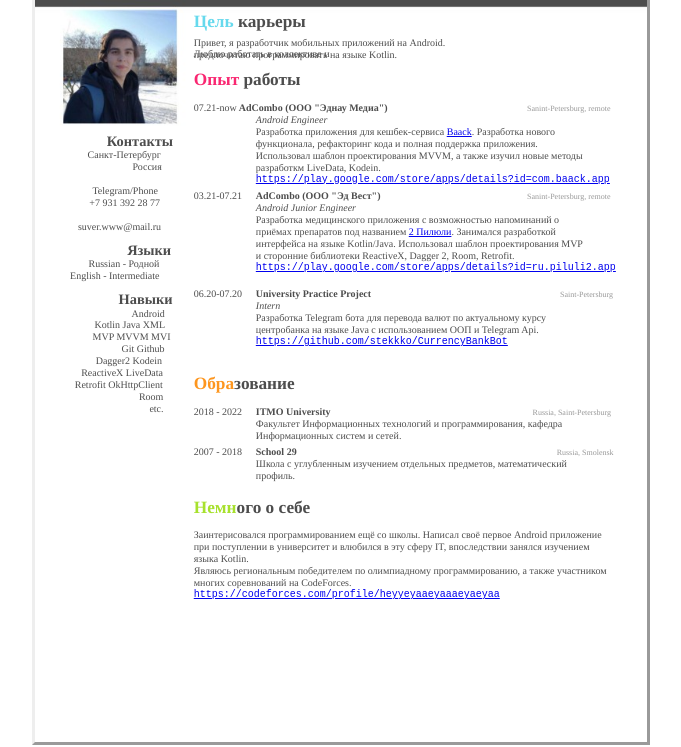
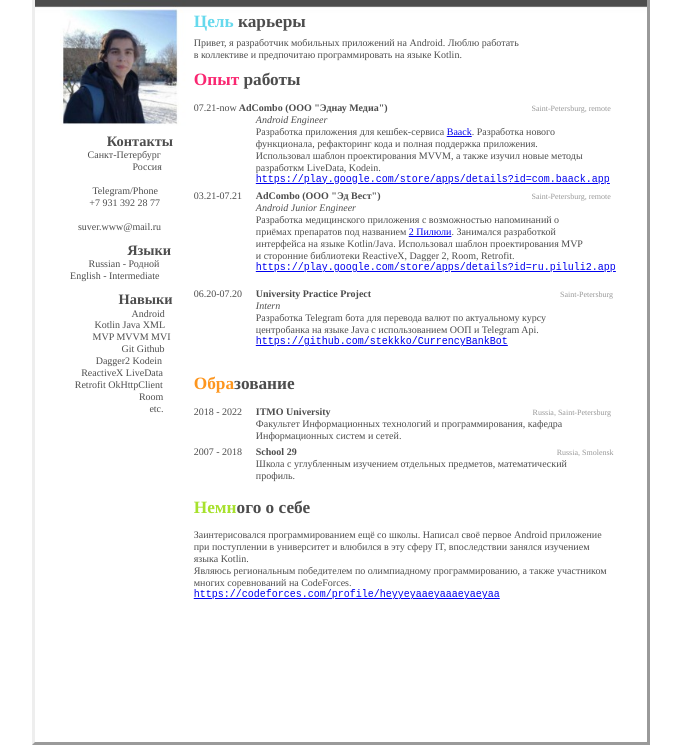
Before and after one commit to stekkko/resume, a plain HTML site: page index.html in a window 1280 px wide. Shown: the part 53-800 px from the top of the page, without its empty margins (302-983 px from the left). Drawn offline with Linux system fonts and the light colour scheme.

Commit message:
Add files via upload

```diff
--- a/index.html
+++ b/index.html
@@ -28,19 +28,19 @@ span.cls_013{font-family:Times,serif;font-size:17.3px;color:rgb(167,225,45);font
 div.cls_013{font-family:Times,serif;font-size:17.3px;color:rgb(167,225,45);font-weight:bold;font-style:normal;text-decoration: none}
 -->
 </style>
-<script type="text/javascript" src="68703236-777c-11ec-a980-0cc47a792c0a_id_68703236-777c-11ec-a980-0cc47a792c0a_files/wz_jsgraphics.js"></script>
+<script type="text/javascript" src="b3b368a6-7783-11ec-a980-0cc47a792c0a_id_b3b368a6-7783-11ec-a980-0cc47a792c0a_files/wz_jsgraphics.js"></script>
 </head>
 <body>
 <div style="position:absolute;left:50%;margin-left:-306px;top:0px;width:612px;height:792px;border-style:outset;overflow:hidden">
 <div style="position:absolute;left:0px;top:0px">
-<img src="68703236-777c-11ec-a980-0cc47a792c0a_id_68703236-777c-11ec-a980-0cc47a792c0a_files/background1.jpg" width=612 height=792></div>
+<img src="b3b368a6-7783-11ec-a980-0cc47a792c0a_id_b3b368a6-7783-11ec-a980-0cc47a792c0a_files/background1.jpg" width=612 height=792></div>
 <div style="position:absolute;left:153.88px;top:0.00px" class="cls_002"><span class="cls_002">ДаниилСмирнов</span></div>
 <div style="position:absolute;left:158.74px;top:61.68px" class="cls_003"><span class="cls_003">Цель</span><span class="cls_004"> карьеры</span></div>
-<div style="position:absolute;left:158.74px;top:87.17px" class="cls_005"><span class="cls_005">Привет, я разработчик мобильных приложений на Android.<br> Люблю работать в коллективе и</span></div>
-<div style="position:absolute;left:158.74px;top:99.13px" class="cls_005"><span class="cls_005">предпочитаю программировать на языке Kotlin.</span></div>
+<div style="position:absolute;left:158.74px;top:87.17px" class="cls_005"><span class="cls_005">Привет, я разработчик мобильных приложений на Android. Люблю работать</span></div>
+<div style="position:absolute;left:158.74px;top:99.13px" class="cls_005"><span class="cls_005">в коллективе и предпочитаю программировать на языке Kotlin.</span></div>
 <div style="position:absolute;left:158.74px;top:119.95px" class="cls_006"><span class="cls_006">Опыт</span><span class="cls_004"> работы</span></div>
 <div style="position:absolute;left:158.74px;top:152.02px" class="cls_005"><span class="cls_005">07.21-now</span><span class="cls_007">   AdCombo (ООО "Эднау Медиа")</span></div>
-<div style="position:absolute;left:492.05px;top:154.01px" class="cls_008"><span class="cls_008">Sanint-Petersburg, remote</span></div>
+<div style="position:absolute;left:496.48px;top:154.01px" class="cls_008"><span class="cls_008">Saint-Petersburg, remote</span></div>
 <div style="position:absolute;left:220.82px;top:163.97px" class="cls_009"><span class="cls_009">Android Engineer</span></div>
 <div style="position:absolute;left:220.82px;top:175.93px" class="cls_005"><span class="cls_005">Разработка  приложения  для  кешбек-сервиса  </span><A HREF="https://play.google.com/store/apps/details?id=com.baack.app">Baack</A>.   Разработка  нового</div>
 <div style="position:absolute;left:71.82px;top:182.93px" class="cls_010"><span class="cls_010">Контакты</span></div>
@@ -53,7 +53,7 @@ div.cls_013{font-family:Times,serif;font-size:17.3px;color:rgb(167,225,45);font-
 <div style="position:absolute;left:57.44px;top:235.14px" class="cls_005"><span class="cls_005">Telegram/Phone</span></div>
 <div style="position:absolute;left:158.74px;top:240.38px" class="cls_005"><span class="cls_005">03.21-07.21</span></div>
 <div style="position:absolute;left:220.82px;top:240.38px" class="cls_007"><span class="cls_007">AdCombo (ООО "Эд Вест")</span></div>
-<div style="position:absolute;left:492.05px;top:242.37px" class="cls_008"><span class="cls_008">Sanint-Petersburg, remote</span></div>
+<div style="position:absolute;left:496.48px;top:242.37px" class="cls_008"><span class="cls_008">Saint-Petersburg, remote</span></div>
 <div style="position:absolute;left:54.35px;top:247.09px" class="cls_005"><span class="cls_005">+7 931 392 28 77</span></div>
 <div style="position:absolute;left:220.82px;top:252.33px" class="cls_009"><span class="cls_009">Android Junior Engineer</span></div>
 <div style="position:absolute;left:220.82px;top:264.29px" class="cls_005"><span class="cls_005">Разработка  медицинского  приложения  с  возможностью  напоминаний  о</span></div>
```
Also changed, not shown: b3b368a6-7783-11ec-a980-0cc47a792c0a_id_b3b368a6-7783-11ec-a980-0cc47a792c0a_files/background1.jpg (added).
